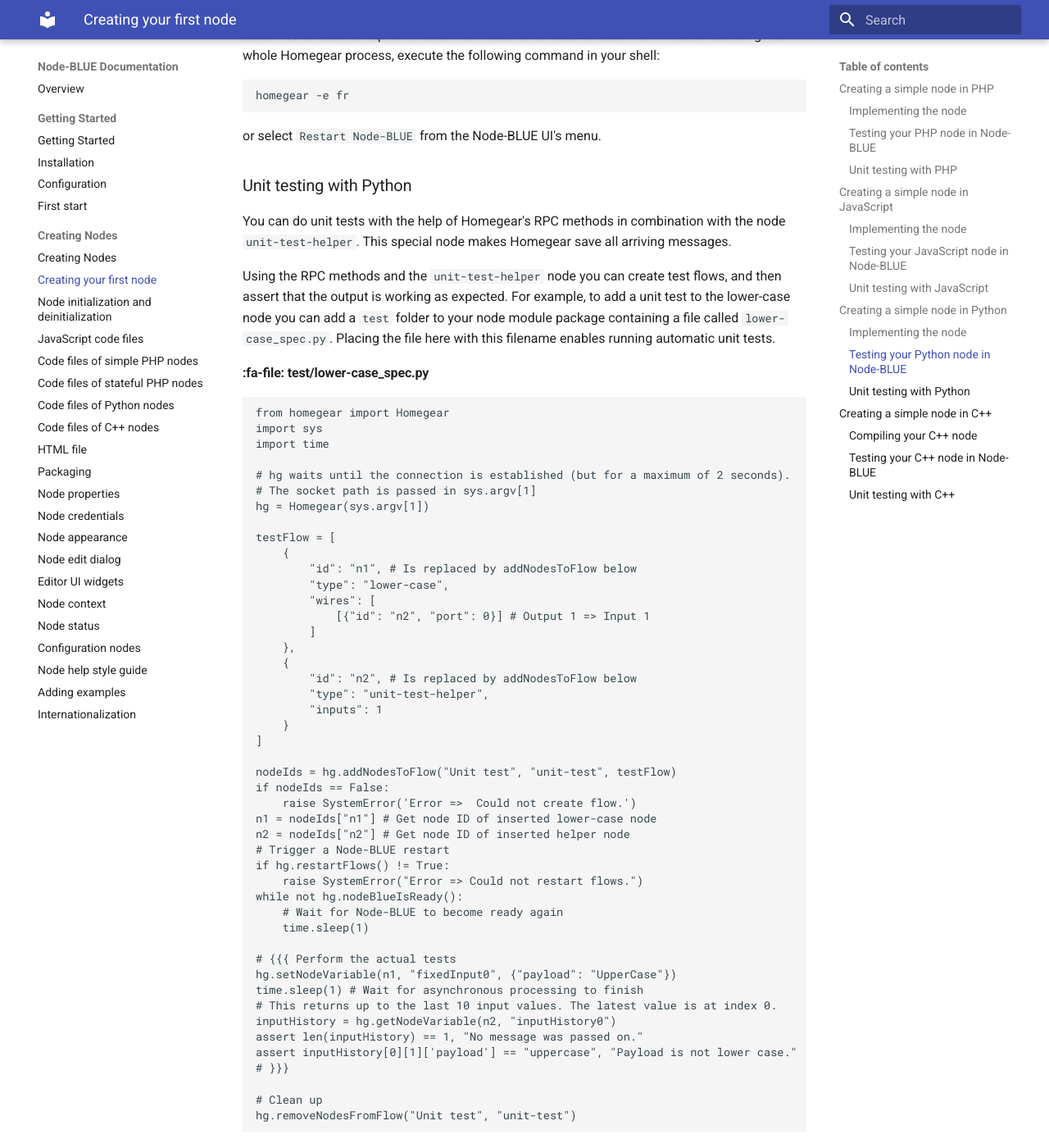
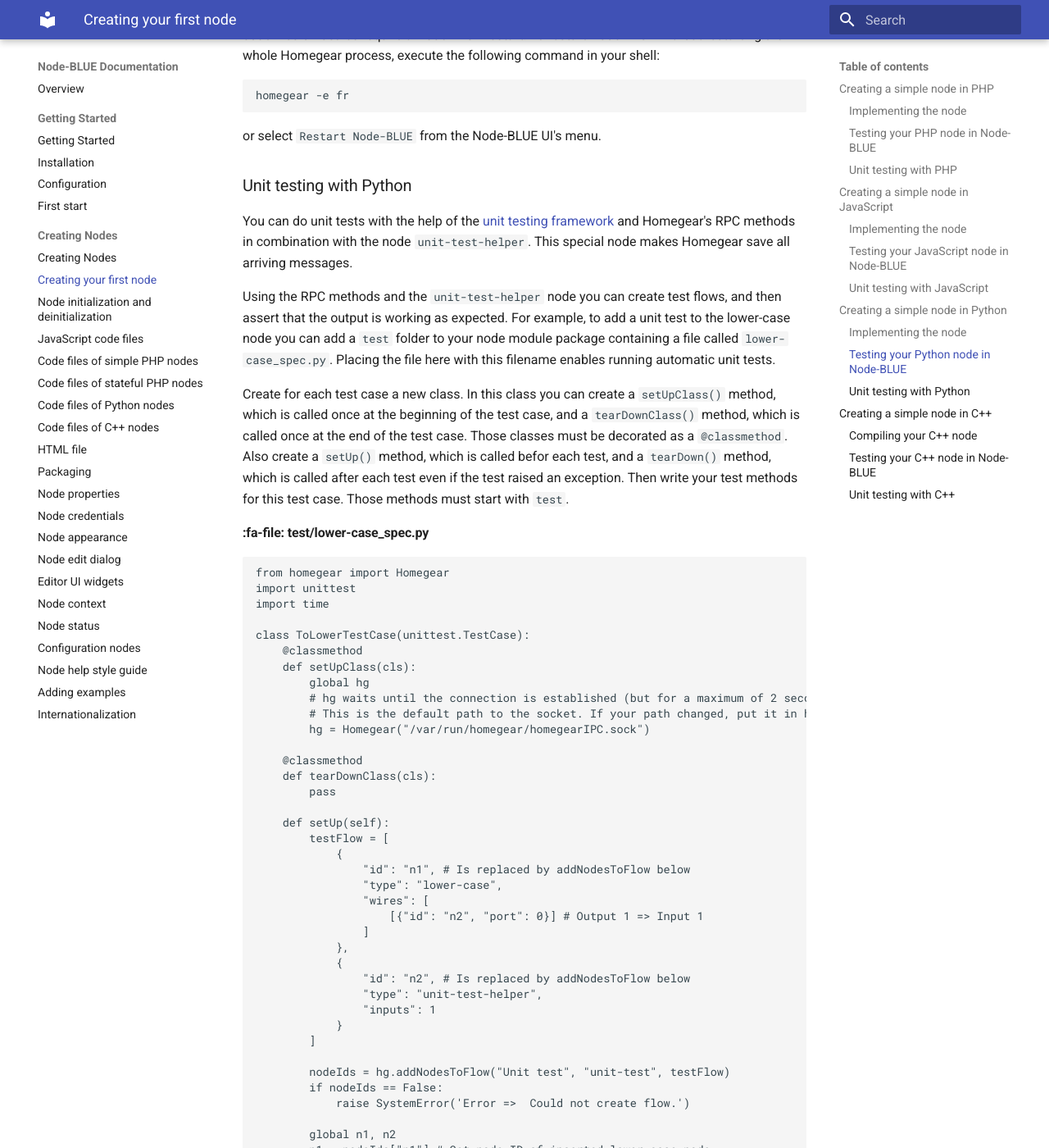
Before and after one commit to Homegear/node-blue-doc, an MkDocs documentation site: the page built from docs/creating_nodes/first_node.md, in a window 1280 px wide and 1400 px high, scrolled down 14567 px. Shown: the whole window at 82% size. Built offline with MkDocs 1.6.1 and Material for MkDocs 9.7.7, drawn with Linux system fonts in a browser that asks for light colours; some of the changed text lies outside the part shown.

Commit message:
adds unit test framework to python

````diff
--- a/docs/creating_nodes/first_node.md
+++ b/docs/creating_nodes/first_node.md
@@ -625,59 +625,82 @@ or select `Restart Node-BLUE` from the Node-BLUE UI's menu.
 
 ### Unit testing with Python
 
-You can do unit tests with the help of Homegear's RPC methods in combination with the node `unit-test-helper`. This special node makes Homegear save all arriving messages.
+You can do unit tests with the help of the [unit testing framework](https://docs.python.org/3/library/unittest.html) and Homegear's RPC methods in combination with the node `unit-test-helper`. This special node makes Homegear save all arriving messages.
 
 Using the RPC methods and the `unit-test-helper` node you can create test flows, and then assert that the output is working as expected. For example, to add a unit test to the lower-case node you can add a `test` folder to your node module package containing a file called `lower-case_spec.py`. Placing the file here with this filename enables running automatic unit tests.
+
+Create for each test case a new class. In this class you can create a `setUpClass()` method, which is called once at the beginning of the test case, and a `tearDownClass()` method, which is called once at the end of the test case. Those classes must be decorated as a `@classmethod`.
+Also create a `setUp()` method, which is called befor each test, and a `tearDown()` method, which is called after each test even if the test raised an exception.
+Then write your test methods for this test case. Those methods must start with `test`.
 
 #### :fa-file: test/lower-case_spec.py
 
 ```python
 from homegear import Homegear
-import sys
+import unittest
 import time
 
-# hg waits until the connection is established (but for a maximum of 2 seconds).
-# The socket path is passed in sys.argv[1]
-hg = Homegear(sys.argv[1])
+class ToLowerTestCase(unittest.TestCase):
+    @classmethod
+    def setUpClass(cls):
+        global hg
+        # hg waits until the connection is established (but for a maximum of 2 seconds).
+        # This is the default path to the socket. If your path changed, put it in here
+        hg = Homegear("/var/run/homegear/homegearIPC.sock")
 
-testFlow = [
-    {
-        "id": "n1", # Is replaced by addNodesToFlow below
-        "type": "lower-case",
-        "wires": [
-            [{"id": "n2", "port": 0}] # Output 1 => Input 1
+    @classmethod
+    def tearDownClass(cls):
+        pass
+
+    def setUp(self):
+        testFlow = [
+            {
+                "id": "n1", # Is replaced by addNodesToFlow below
+                "type": "lower-case",
+                "wires": [
+                    [{"id": "n2", "port": 0}] # Output 1 => Input 1
+                ]
+            },
+            {
+                "id": "n2", # Is replaced by addNodesToFlow below
+                "type": "unit-test-helper",
+                "inputs": 1
+            }
         ]
-    },
-    {
-        "id": "n2", # Is replaced by addNodesToFlow below
-        "type": "unit-test-helper",
-        "inputs": 1
-    }
-]
 
-nodeIds = hg.addNodesToFlow("Unit test", "unit-test", testFlow)
-if nodeIds == False:
-    raise SystemError('Error =>  Could not create flow.')
-n1 = nodeIds["n1"] # Get node ID of inserted lower-case node
-n2 = nodeIds["n2"] # Get node ID of inserted helper node
-# Trigger a Node-BLUE restart
-if hg.restartFlows() != True:
-    raise SystemError("Error => Could not restart flows.")
-while not hg.nodeBlueIsReady():
-    # Wait for Node-BLUE to become ready again
-    time.sleep(1)
+        nodeIds = hg.addNodesToFlow("Unit test", "unit-test", testFlow)
+        if nodeIds == False:
+            raise SystemError('Error =>  Could not create flow.')
 
-# {{{ Perform the actual tests
-hg.setNodeVariable(n1, "fixedInput0", {"payload": "UpperCase"})
-time.sleep(1) # Wait for asynchronous processing to finish
-# This returns up to the last 10 input values. The latest value is at index 0.
-inputHistory = hg.getNodeVariable(n2, "inputHistory0")
-assert len(inputHistory) == 1, "No message was passed on."
-assert inputHistory[0][1]['payload'] == "uppercase", "Payload is not lower case."
-# }}}
+        global n1, n2
+        n1 = nodeIds["n1"] # Get node ID of inserted lower-case node
+        n2 = nodeIds["n2"] # Get node ID of inserted helper node
 
-# Clean up
-hg.removeNodesFromFlow("Unit test", "unit-test")
+        # Trigger a Node-BLUE restart
+        if hg.restartFlows() != True:
+            raise SystemError("Error => Could not restart flows.")
+        while not hg.nodeBlueIsReady():
+            # Wait for Node-BLUE to become ready again
+            time.sleep(1)
+
+    def tearDown(self):
+        # Clean up
+        hg.removeNodesFromFlow("Unit test", "unit-test")
+
+    def test_upperToLowerCase(self):
+        # Perform the actual tests
+        hg.setNodeVariable(n1, "fixedInput0", {"payload": "UpperCase"})
+        time.sleep(1) # Wait for asynchronous processing to finish
+
+        # This returns up to the last 10 input values. The latest value is at index 0.
+        inputHistory = hg.getNodeVariable(n2, "inputHistory0")
+        self.assertTrue(len(inputHistory) == 1, "No message was passed on.")
+        self.assertEqual(inputHistory[0][1]['payload'], "uppercase", "Payload is not lower case.")
+
+
+if __name__ == '__main__':
+    unittest.main()
+
 ```
 
 These tests check to see that the node is loaded into the runtime correctly, and that it correctly changes the payload to lower case as expected.
@@ -686,6 +709,22 @@ This test file can be executed using:
 
 ```bash
 python3 lower-case_spec.py
+```
+
+If you want more information about the running test, use:
+
+```bash
+python3 lower-case_spec.py -v
+```
+
+If you only want to run one test case, use:
+```bash
+python3 lower-case_spec.py ClassName -v
+```
+
+If you only want to run one specific test, use:
+```bash
+python3 lower-case_spec.py ClassName.test_testName -v
 ```
 
 ## Creating a simple node in C++
````
